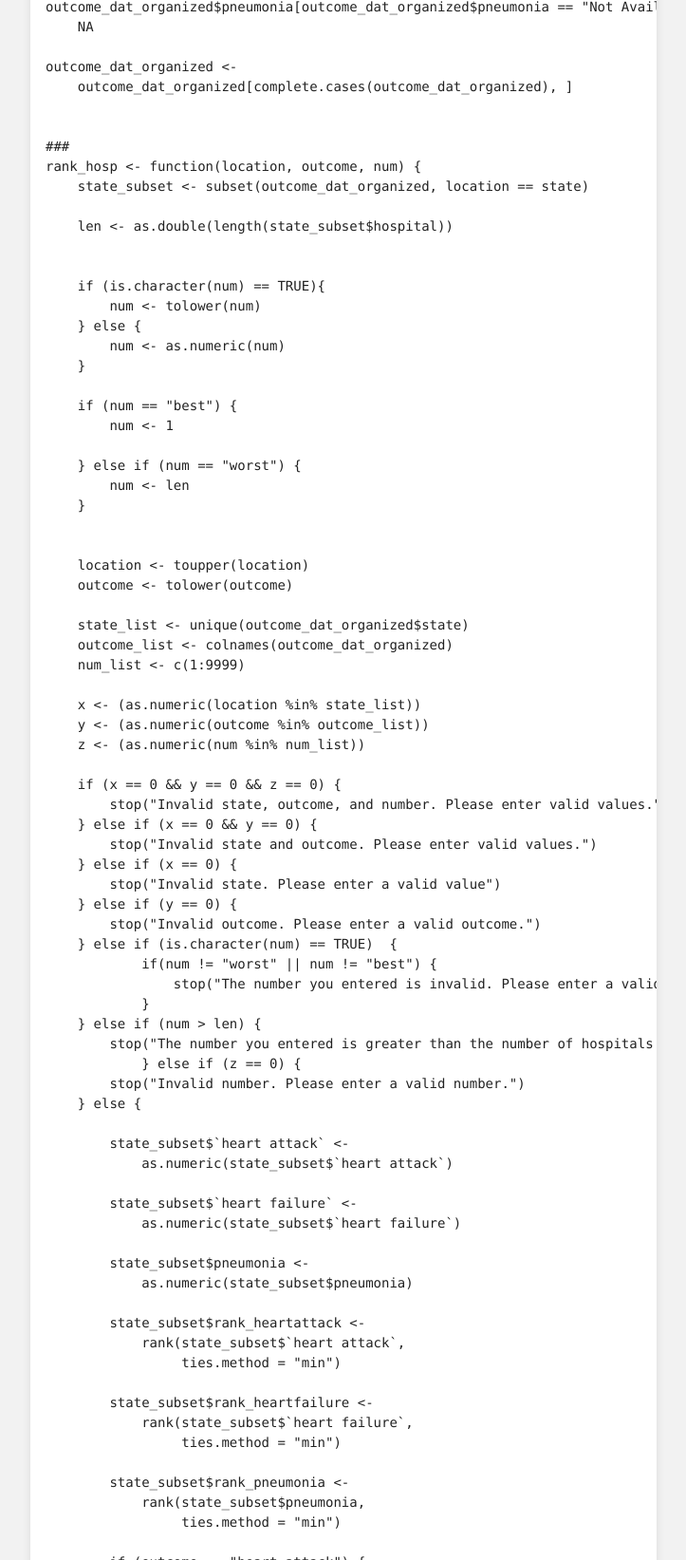
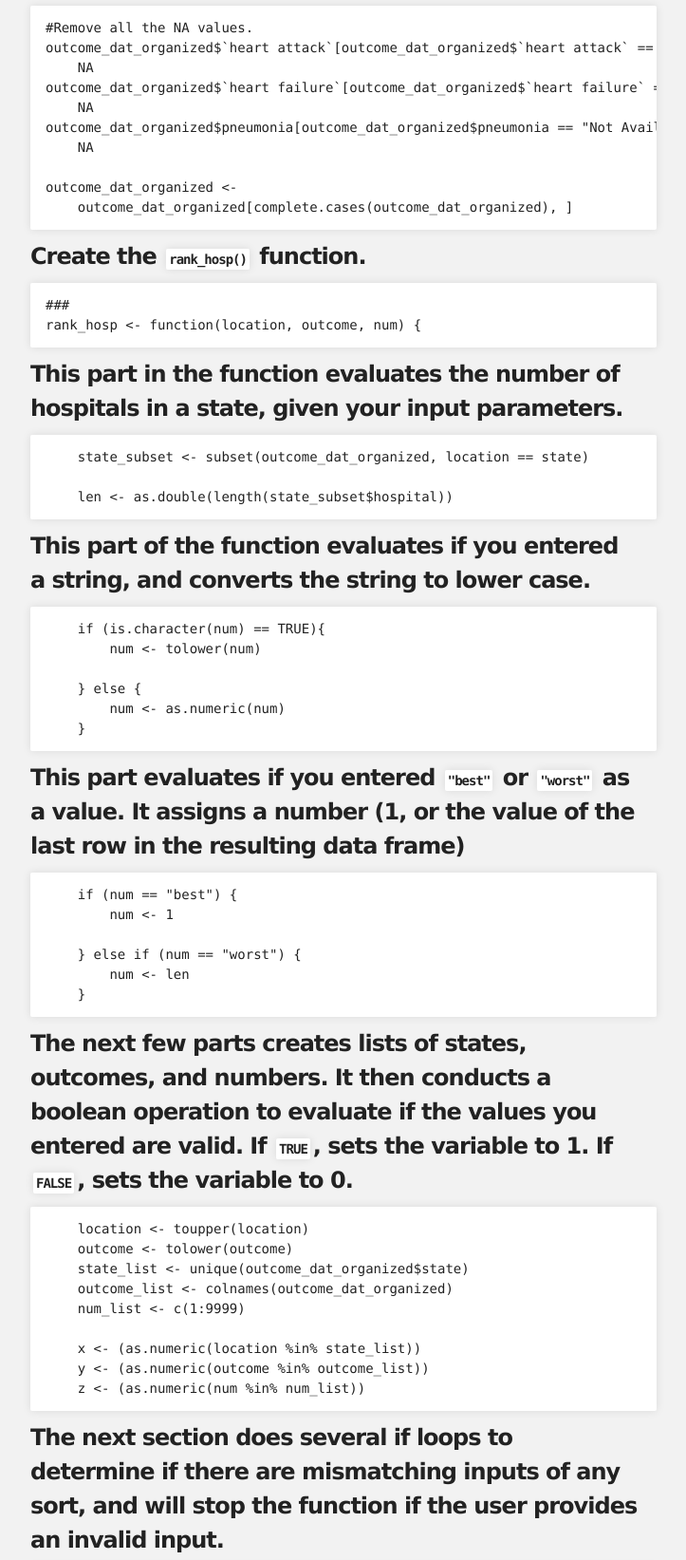
Before and after one commit to mjtat/Coursera-Programming-Assignment-Homework-3-Question-3, a plain HTML site: page index.html in a window 1280 px wide. Shown: the part 2140-3783 px from the top of the page at 95% size, without its empty margins (288-1011 px from the left). Drawn offline with Linux system fonts and the light colour scheme.

```diff
--- a/index.html
+++ b/index.html
@@ -81,6 +81,9 @@
 
 <hr>
 
+<h3>
+<a id="first-read-in-the-data-organize-it-into-a-new-dataframe-then-rename-the-columns" class="anchor" href="#first-read-in-the-data-organize-it-into-a-new-dataframe-then-rename-the-columns" aria-hidden="true"><span aria-hidden="true" class="octicon octicon-link"></span></a>First read in the data, organize it into a new dataframe, then rename the columns.</h3>
+
 <pre><code>## Read in the data
 
 outcome_dat &lt;-
@@ -106,9 +109,12 @@ names(outcome_dat_organized) &lt;-
       "heart attack",
       "heart failure",
       "pneumonia")
+</code></pre>
 
+<h3>
+<a id="remove-all-na-values" class="anchor" href="#remove-all-na-values" aria-hidden="true"><span aria-hidden="true" class="octicon octicon-link"></span></a>Remove all NA values.</h3>
 
-#Remove all the NA values.
+<pre><code>#Remove all the NA values.
 outcome_dat_organized$`heart attack`[outcome_dat_organized$`heart attack` == "Not Available"] &lt;-
     NA
 outcome_dat_organized$`heart failure`[outcome_dat_organized$`heart failure` == "Not Available"] &lt;-
@@ -118,32 +124,50 @@ outcome_dat_organized$pneumonia[outcome_dat_organized$pneumonia == "Not Availabl
 
 outcome_dat_organized &lt;-
     outcome_dat_organized[complete.cases(outcome_dat_organized), ]
+</code></pre>
 
+<h3>
+<a id="create-the-rank_hosp-function" class="anchor" href="#create-the-rank_hosp-function" aria-hidden="true"><span aria-hidden="true" class="octicon octicon-link"></span></a>Create the <code>rank_hosp()</code> function.</h3>
 
-###
+<pre><code>###
 rank_hosp &lt;- function(location, outcome, num) {
-    state_subset &lt;- subset(outcome_dat_organized, location == state)
+</code></pre>
+
+<h3>
+<a id="this-part-in-the-function-evaluates-the-number-of-hospitals-in-a-state-given-your-input-parameters" class="anchor" href="#this-part-in-the-function-evaluates-the-number-of-hospitals-in-a-state-given-your-input-parameters" aria-hidden="true"><span aria-hidden="true" class="octicon octicon-link"></span></a>This part in the function evaluates the number of hospitals in a state, given your input parameters.</h3>
+
+<pre><code>    state_subset &lt;- subset(outcome_dat_organized, location == state)
 
     len &lt;- as.double(length(state_subset$hospital))
+</code></pre>
 
+<h3>
+<a id="this-part-of-the-function-evaluates-if-you-entered-a-string-and-converts-the-string-to-lower-case" class="anchor" href="#this-part-of-the-function-evaluates-if-you-entered-a-string-and-converts-the-string-to-lower-case" aria-hidden="true"><span aria-hidden="true" class="octicon octicon-link"></span></a>This part of the function evaluates if you entered a string, and converts the string to lower case.</h3>
 
-    if (is.character(num) == TRUE){
+<pre><code>    if (is.character(num) == TRUE){
         num &lt;- tolower(num)
+
     } else {
         num &lt;- as.numeric(num)
     }
+</code></pre>
 
-    if (num == "best") {
+<h3>
+<a id="this-part-evaluates-if-you-entered-best-or-worst-as-a-value-it-assigns-a-number-1-or-the-value-of-the-last-row-in-the-resulting-data-frame" class="anchor" href="#this-part-evaluates-if-you-entered-best-or-worst-as-a-value-it-assigns-a-number-1-or-the-value-of-the-last-row-in-the-resulting-data-frame" aria-hidden="true"><span aria-hidden="true" class="octicon octicon-link"></span></a>This part evaluates if you entered <code>"best"</code> or <code>"worst"</code> as a value. It assigns a number (1, or the value of the last row in the resulting data frame)</h3>
+
+<pre><code>    if (num == "best") {
         num &lt;- 1
 
     } else if (num == "worst") {
         num &lt;- len
     }
+</code></pre>
 
+<h3>
+<a id="the-next-few-parts-creates-lists-of-states-outcomes-and-numbers-it-then-conducts-a-boolean-operation-to-evaluate-if-the-values-you-entered-are-valid-if-true-sets-the-variable-to-1-if-false-sets-the-variable-to-0" class="anchor" href="#the-next-few-parts-creates-lists-of-states-outcomes-and-numbers-it-then-conducts-a-boolean-operation-to-evaluate-if-the-values-you-entered-are-valid-if-true-sets-the-variable-to-1-if-false-sets-the-variable-to-0" aria-hidden="true"><span aria-hidden="true" class="octicon octicon-link"></span></a>The next few parts creates lists of states, outcomes, and numbers. It then conducts a boolean operation to evaluate if the values you entered are valid. If <code>TRUE</code>, sets the variable to 1. If <code>FALSE</code>, sets the variable to 0.</h3>
 
-    location &lt;- toupper(location)
+<pre><code>    location &lt;- toupper(location)
     outcome &lt;- tolower(outcome)
-
     state_list &lt;- unique(outcome_dat_organized$state)
     outcome_list &lt;- colnames(outcome_dat_organized)
     num_list &lt;- c(1:9999)
@@ -151,8 +175,12 @@ rank_hosp &lt;- function(location, outcome, num) {
     x &lt;- (as.numeric(location %in% state_list))
     y &lt;- (as.numeric(outcome %in% outcome_list))
     z &lt;- (as.numeric(num %in% num_list))
+</code></pre>
 
-    if (x == 0 &amp;&amp; y == 0 &amp;&amp; z == 0) {
+<h3>
+<a id="the-next-section-does-several-if-loops-to-determine-if-there-are-mismatching-inputs-of-any-sort-and-will-stop-the-function-if-the-user-provides-an-invalid-input" class="anchor" href="#the-next-section-does-several-if-loops-to-determine-if-there-are-mismatching-inputs-of-any-sort-and-will-stop-the-function-if-the-user-provides-an-invalid-input" aria-hidden="true"><span aria-hidden="true" class="octicon octicon-link"></span></a>The next section does several if loops to determine if there are mismatching inputs of any sort, and will stop the function if the user provides an invalid input.</h3>
+
+<pre><code>    if (x == 0 &amp;&amp; y == 0 &amp;&amp; z == 0) {
         stop("Invalid state, outcome, and number. Please enter valid values.")
     } else if (x == 0 &amp;&amp; y == 0) {
         stop("Invalid state and outcome. Please enter valid values.")
@@ -169,8 +197,12 @@ rank_hosp &lt;- function(location, outcome, num) {
             } else if (z == 0) {
         stop("Invalid number. Please enter a valid number.")
     } else {
+</code></pre>
 
-        state_subset$`heart attack` &lt;-
+<h3>
+<a id="the-next-part-creates-columns-that-rank-each-outcome-it-then-uses-if-loops-to-rename-them" class="anchor" href="#the-next-part-creates-columns-that-rank-each-outcome-it-then-uses-if-loops-to-rename-them" aria-hidden="true"><span aria-hidden="true" class="octicon octicon-link"></span></a>The next part creates columns that rank each outcome. It then uses if loops to rename them.</h3>
+
+<pre><code>        state_subset$`heart attack` &lt;-
             as.numeric(state_subset$`heart attack`)
 
         state_subset$`heart failure` &lt;-
@@ -200,8 +232,12 @@ rank_hosp &lt;- function(location, outcome, num) {
         } else {
             column_name &lt;- c("rank_pneumonia")
         }
+</code></pre>
 
-        rank_dat &lt;-
+<h3>
+<a id="create-one-more-data-frame-then-searches-for-the-cell-number-that-the-user-input" class="anchor" href="#create-one-more-data-frame-then-searches-for-the-cell-number-that-the-user-input" aria-hidden="true"><span aria-hidden="true" class="octicon octicon-link"></span></a>Create one more data frame, then searches for the cell number that the user input.</h3>
+
+<pre><code>        rank_dat &lt;-
             with(state_subset, state_subset[order(state_subset[[column_name]],
                                                   state_subset$hospital), ])
 
```
Also changed, not shown: params.json (+1 -1 lines).
